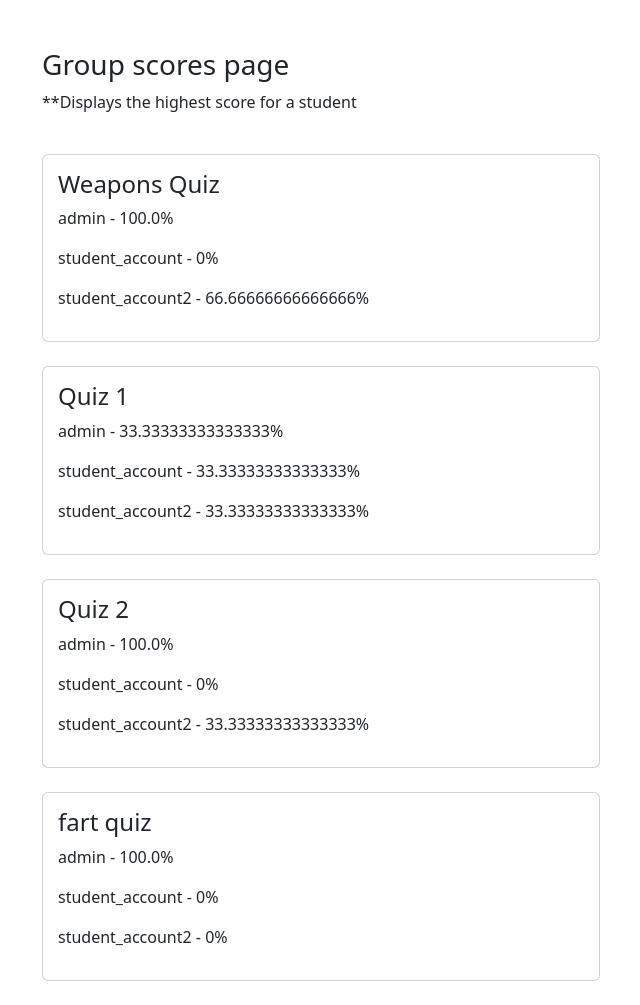
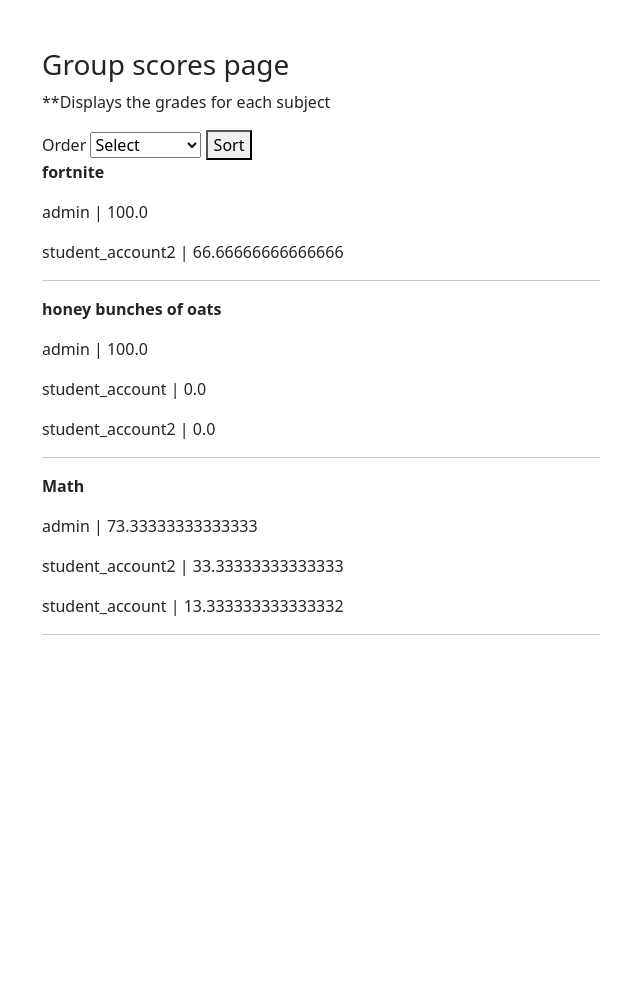
Before and after one commit to matthewpolak17/learning_project, a Django app: page /group_scores/ in a window 1280 px wide. Shown: the part 56-1061 px from the top of the page, without its empty margins (319-959 px from the left). After the commit the page ends 691 px from the top, so only its background shows below. Run offline with Django 4.2, Linux system fonts and the light colour scheme; data comes from the database, SQL or seed files in the repository; both versions use the stored data as it was after the commit; some libraries are stand-ins or nearby versions.

Commit message:
scores
I allowed for group scores to be sorted in either ascending or descending order.

```diff
--- a/learningproject/website/main/templates/main/scores/group_scores.html
+++ b/learningproject/website/main/templates/main/scores/group_scores.html
@@ -6,18 +6,30 @@
 {% block content %}
 <div style="width:50%; margin:auto"><br>
 <h3>Group scores page</h3>
-<p>**Displays the highest score for a student</p><br>
-    {% for quiz in quizzes %}
-    <div class = card style="padding:15px">
-    <h4>{{quiz.title}}</h4>
-        {% for student in students %}
-            {% for item in dic %}
-                {% if item.student == student and item.quiz == quiz %}
-                    <p>{{item.student}} - {{item.highest_score}}%</p>
-                {% endif %}
-            {% endfor %}
+<p>**Displays the grades for each subject</p>
+<form method="get" action="">
+    <label for="order">Order</label>
+    <select name="order">
+        <option value="" disabled selected>Select</option>
+        <option value="desc">Descending</option>
+        <option value="asc">Ascending</option>
+        <option value="high">Highest</option>
+        <option value="low">Lowest</option>
+        <option value="average">Average</option>
+    </select>
+    <button type="submit">Sort</button>
+</form>
+
+{% for item in dic %}
+    <p style="font-weight:bold">{{item.subject.title}}</p>
+    {% if item.grades.count == 0 %}
+    <p>No attempts yet</p>
+    {% else %}
+        {% for grade in item.grades %}
+            <p>{{grade.student}} | {{grade.score}}</p>
         {% endfor %}
-    </div><br>
+    {% endif %}
+    <hr>
 {% endfor %}
 </div>
 
--- a/learningproject/website/main/views.py
+++ b/learningproject/website/main/views.py
@@ -253,13 +253,13 @@ def take_quiz_detail(request, pk):
             score_value = (correct / total)*100
             new_attempt.score = score_value
             new_attempt.save()
-            updateGrade(new_attempt)
+            updateGrade(new_attempt, student)
             return redirect('/ind_results/')
 
     return render(request, 'main/quiz/take_quiz_detail.html', {"quiz":quiz})
 
 
-def updateGrade(new_attempt):
+def updateGrade(new_attempt, student):
 
     try:
         grade = Grade.objects.get(student=new_attempt.student, subject=new_attempt.quiz.subject)
@@ -276,17 +276,24 @@ def updateGrade(new_attempt):
             highest = 0
 
             for attempt in quiz.attempts.all():
-                if attempt.score > highest:
+                if attempt.score > highest and attempt.student == student:
                     highest = attempt.score
+            print("highest: " + str(highest))
+
+            if quiz.attempts.filter(student=student).count() > 0:
+                ideal += quiz.weight
+            print("ideal: " + str(ideal))
 
             actual = actual + ((Decimal(highest) / 100) * quiz.weight)
-            print(actual)
-            if quiz.attempts.all().count() != 0:
-                ideal = ideal + quiz.weight
-            print(ideal)
+            print("actual: " + str(actual))
 
-        grade.score = actual / ideal * 100
-        print(grade.score)
+            if ideal != 0:
+                grade.score = actual / ideal * 100
+                print("overall grade: " + str(grade.score))
+            else:
+                grade.score = 0
+                print("overall grade: " + str(grade.score))
+
         grade.save()
 
 
@@ -374,32 +381,26 @@ def group_results_detail(request, quiz_id, student_id):
 ### Scores posted from results
 
 def group_scores(request):
-    quizzes = Quiz.objects.all()
-    attempts = Attempt.objects.all()
-    students = []
+
+    order = request.GET.get('order', 'desc')
+
+    subjects = Subject.objects.all()
     dic = []
 
-    ##generates a list of available students
-    for attempt in attempts:
-        if attempt.student not in students:
-            students.append(attempt.student)
+    for subject in subjects:
 
-    for quiz in quizzes:
-        for student in students:
-            highest_score = 0
-            for attempt in quiz.attempts.all():
-                if attempt.student == student and attempt.quiz == quiz:
-                    if attempt.score > highest_score:
-                        highest_score = attempt.score
+        if order == 'asc':
+            grades = Grade.objects.filter(subject=subject).order_by('score')
+        else:
+            grades = Grade.objects.filter(subject=subject).order_by('-score')
 
-            dic.append({
-                "quiz":quiz,
-                "student":student,
-                "highest_score":highest_score,
-            })
+        dic.append({
+            "subject":subject,
+            "grades":grades
+        })
 
 
-    return render(request, 'main/scores/group_scores.html', {"quizzes":quizzes, "students":students, "dic":dic})
+    return render(request, 'main/scores/group_scores.html', {"dic":dic, "subjects":subjects})
 
 def ind_scores(request):
 
@@ -412,16 +413,19 @@ def ind_scores(request):
     for subject in subjects:
         for quiz in subject.quizzes.all():
             highest_score = 0
-
+            count = 0
             for attempt in quiz.attempts.all():
                 if attempt.student == student:
+                    count += 1
                     if attempt.score > highest_score:
                         highest_score = attempt.score
+
 
             dic.append({
                 "subject":subject,
                 "quiz":quiz,
-                "highest_score":highest_score
+                "highest_score":highest_score,
+                "count":count
             })
 
     return render(request, 'main/scores/ind_scores.html', {"dic":dic, "subjects":subjects, "student":student, "grades":grades})
```
Also changed, not shown: learningproject/website/main/templates/main/scores/ind_scores.html (+6 -1 lines), learningproject/website/db.sqlite3.
